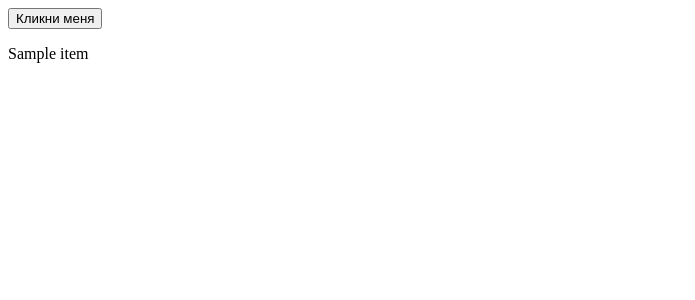
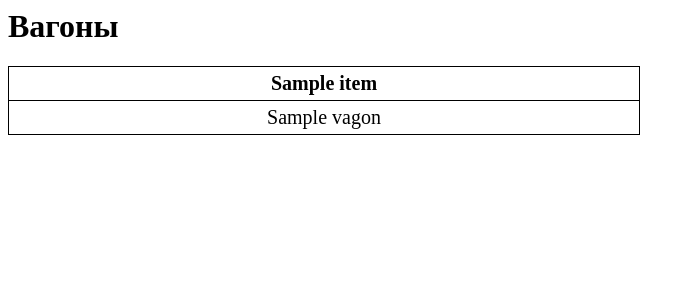
Before and after one commit to ssr4/python_flask, a Flask app: template templates/index.html in a window 1280 px wide. Shown: the top 300 px of the page, without its empty margins (0-695 px from the left). Run offline with Flask 2, Linux system fonts and the light colour scheme; the template is opened without the code that fills it: most values are stand-ins (such as "Sample title", 1, 10 or a date in 2020).

Commit message:
добавил стили

```diff
--- a/app.py
+++ b/app.py
@@ -7,6 +7,10 @@ config.read('./config.ini', encoding='utf-8-sig')
 
 app = Flask(__name__, instance_relative_config=True)
 app.config["TEMPLATES_AUTO_RELOAD"] = True
+
+table = {
+    'НОМЕР ВАГОНА', 'КОД', 'НОМЕР СОСТАВА','СУБГР'
+}
 
 class Database:
     def __init__(self):
@@ -22,7 +26,7 @@ def main():
     def db_query():
         db = Database()
         return db.list_of_vagon()
-    return render_template('index.html', data=db_query())
+    return render_template('index.html', data=db_query(), table=table)
 
 if __name__ == "__main__":
     app.run(debug=True)
--- /dev/null
+++ b/static/style.css
@@ -0,0 +1,14 @@
+.tables {
+  font-size: 20px;
+}
+table {
+  border-collapse: collapse;
+  width: 50%;
+}
+
+td,
+th {
+  border: 1px solid;
+  text-align: center;
+  padding: 5px;
+}
--- a/templates/index.html
+++ b/templates/index.html
@@ -1,9 +1,34 @@
 <html>
-  <!-- <html>
-      <meta http-equiv="refresh" content="5" >
-    </html> -->
+  <head>
+    <!-- <link rel="stylesheet" type="text/css" href="{{ url_for( 'static', filename='style.css', v=1)}}"> -->
+    <link rel="stylesheet" type="text/css" href="{{ url_for( 'static', filename='style.css')}}">
+  </head>
   <body>
-    <button type="button" onclick="myFunction()">Кликни меня</button>
+      <h1>Вагоны</h1>
+      {% if data %}
+      <table>
+        <tbody class="tables">
+          <tr>
+            {% for item in table %}
+            <th>{{item}}</th>
+            {% endfor %}
+          </tr>
+          {% for vagons in data %}
+          <tr>
+            {% for vagon in vagons %}
+            <td>{{ vagon }}</td>
+            {% endfor %}
+          </tr>
+          {% endfor %}
+        </tbody>
+      </table>
+      {% endif %}
+    </div>
+  </body>
+</html>
+
+
+<!-- <button type="button" onclick="myFunction()">Кликни меня</button>
     {% for item in data %}
     <p id="demo">{{item}}</p>
     {% endfor %}
@@ -13,6 +38,4 @@
           console.log('hi')
         })
       }
-    </script>
-  </body>
-</html>
+    </script> -->
```
